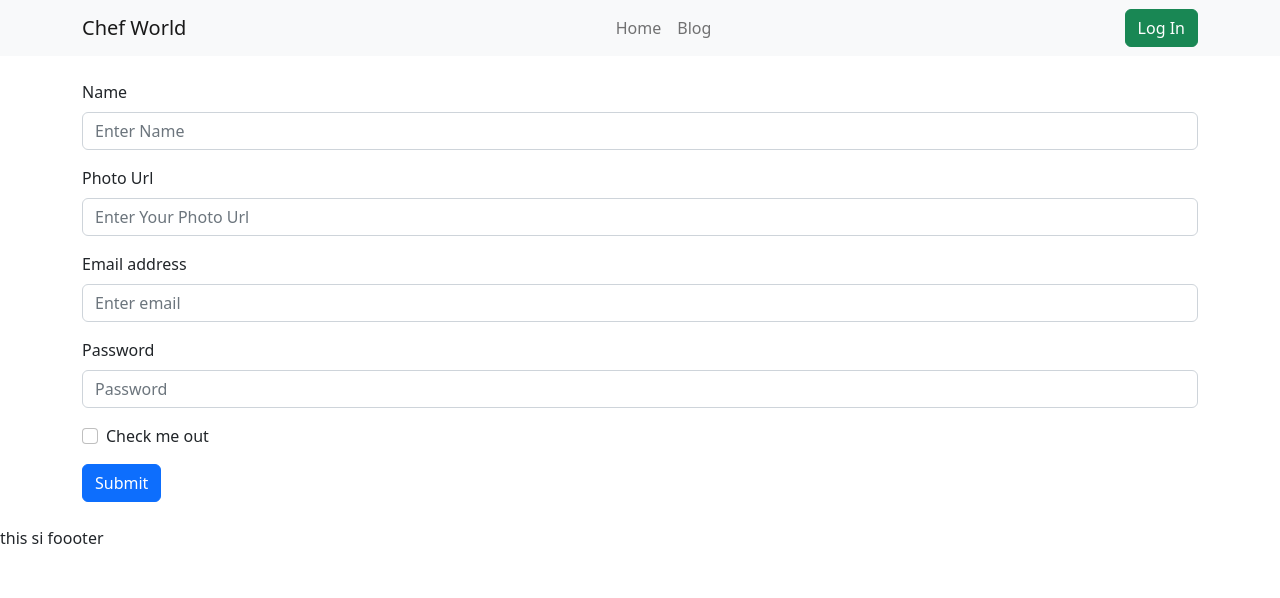
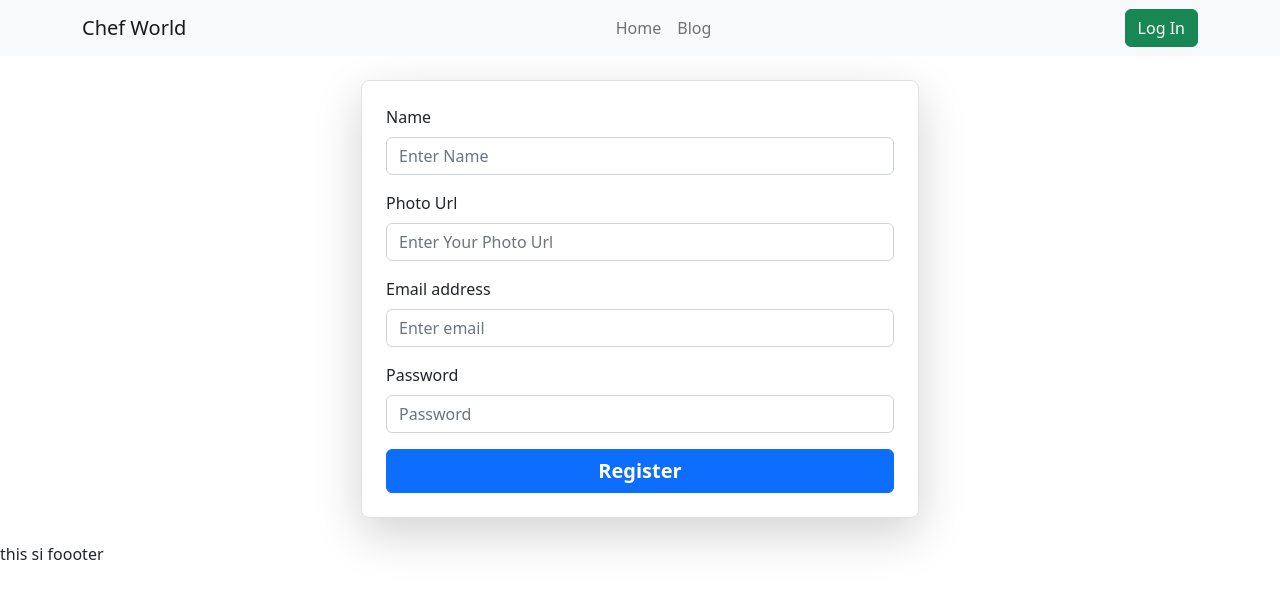
Before and after one commit to TanvirAhmed41/chef-world, a React (Vite) app: page /registration in a window 1280 px wide. Shown: the top 598 px of the page. Built offline with nearby package versions, Linux system fonts and the light colour scheme.

Commit message:
Registration done

```diff
--- a/src/Component/Register/Register.jsx
+++ b/src/Component/Register/Register.jsx
@@ -5,7 +5,7 @@ import Form from "react-bootstrap/Form";
 const Register = () => {
   return (
     <div className="container my-4 ">
-     <div>
+     <div className="w-50 mx-auto border p-4 rounded-3 shadow-lg">
      <Form>
         <Form.Group className="mb-3" controlId="formBasicEmail">
           <Form.Label>Name</Form.Label>
@@ -44,11 +44,8 @@ const Register = () => {
             required
           />
         </Form.Group>
-        <Form.Group className="mb-3" controlId="formBasicCheckbox">
-          <Form.Check type="checkbox" label="Check me out" />
-        </Form.Group>
-        <Button variant="primary" type="submit">
-          Submit
+        <Button variant="primary" type="submit" className="w-100 fw-bold fs-5">
+          Register
         </Button>
       </Form>
      </div>
```
